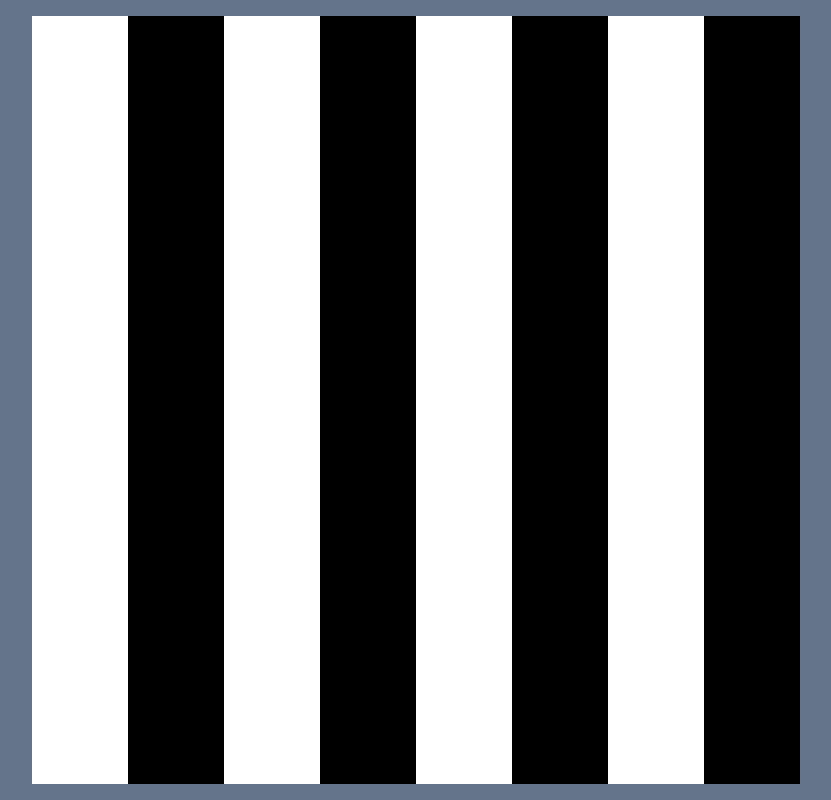
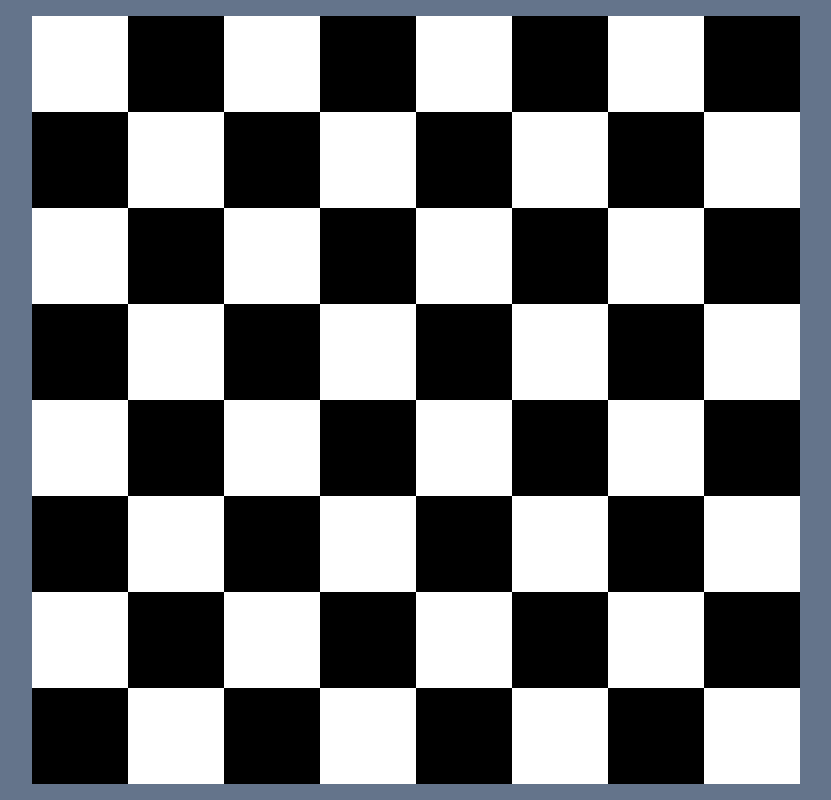
Before and after one commit to breno-facanha/tabuleiro, a Next.js app: page / in a window 1280 px wide. Shown: the whole page, without its empty margins (224-1055 px from the left). Built offline with nearby package versions, Linux system fonts and the light colour scheme.

Commit message:
ajustes tailwind

```diff
--- a/components/Tabuleiro.tsx
+++ b/components/Tabuleiro.tsx
@@ -6,7 +6,7 @@ export default function Tabuleiro(props: propsTabuleiro){
     console.log(props.inverso)
     return (
         <div className={`
-        flex flex-row-${props.inverso} justify-center items-center
+        flex ${props.inverso} justify-center items-center
         `}>
             <div className="h-24 w-24 bg-white"></div>
             <div className="h-24 w-24 bg-black"></div>
--- a/pages/_document.tsx
+++ b/pages/_document.tsx
@@ -2,7 +2,7 @@ import { Html, Head, Main, NextScript } from "next/document";
 
 export default function Document() {
   return (
-    <Html lang="en">
+    <Html lang="pt-br">
       <Head />
       <body className="antialiased">
         <Main />
--- a/pages/index.tsx
+++ b/pages/index.tsx
@@ -4,14 +4,14 @@ export default function Home() {
   return (
     <div className="h-screen w-full flex justify-center items-center bg-slate-500">
       <div className="flex flex-col">
-        <Tabuleiro />
-        <Tabuleiro inverso="reverse" />
-        <Tabuleiro />
-        <Tabuleiro inverso="reverse" />
-        <Tabuleiro />
-        <Tabuleiro inverso="reverse" />
-        <Tabuleiro />
-        <Tabuleiro inverso="reverse" />
+        <Tabuleiro inverso="flex-row" />
+        <Tabuleiro inverso="flex-row-reverse" />
+        <Tabuleiro inverso="flex-row" />
+        <Tabuleiro inverso="flex-row-reverse" />
+        <Tabuleiro inverso="flex-row" />
+        <Tabuleiro inverso="flex-row-reverse" />
+        <Tabuleiro inverso="flex-row" />
+        <Tabuleiro inverso="flex-row-reverse" />
       </div>
     </div>
   );
--- a/tailwind.config.ts
+++ b/tailwind.config.ts
@@ -2,9 +2,9 @@ import type { Config } from "tailwindcss";
 
 export default {
   content: [
+    "./app/**/*.{js,ts,jsx,tsx,mdx}",
     "./pages/**/*.{js,ts,jsx,tsx,mdx}",
     "./components/**/*.{js,ts,jsx,tsx,mdx}",
-    "./app/**/*.{js,ts,jsx,tsx,mdx}",
   ],
   theme: {
     extend: {
```
